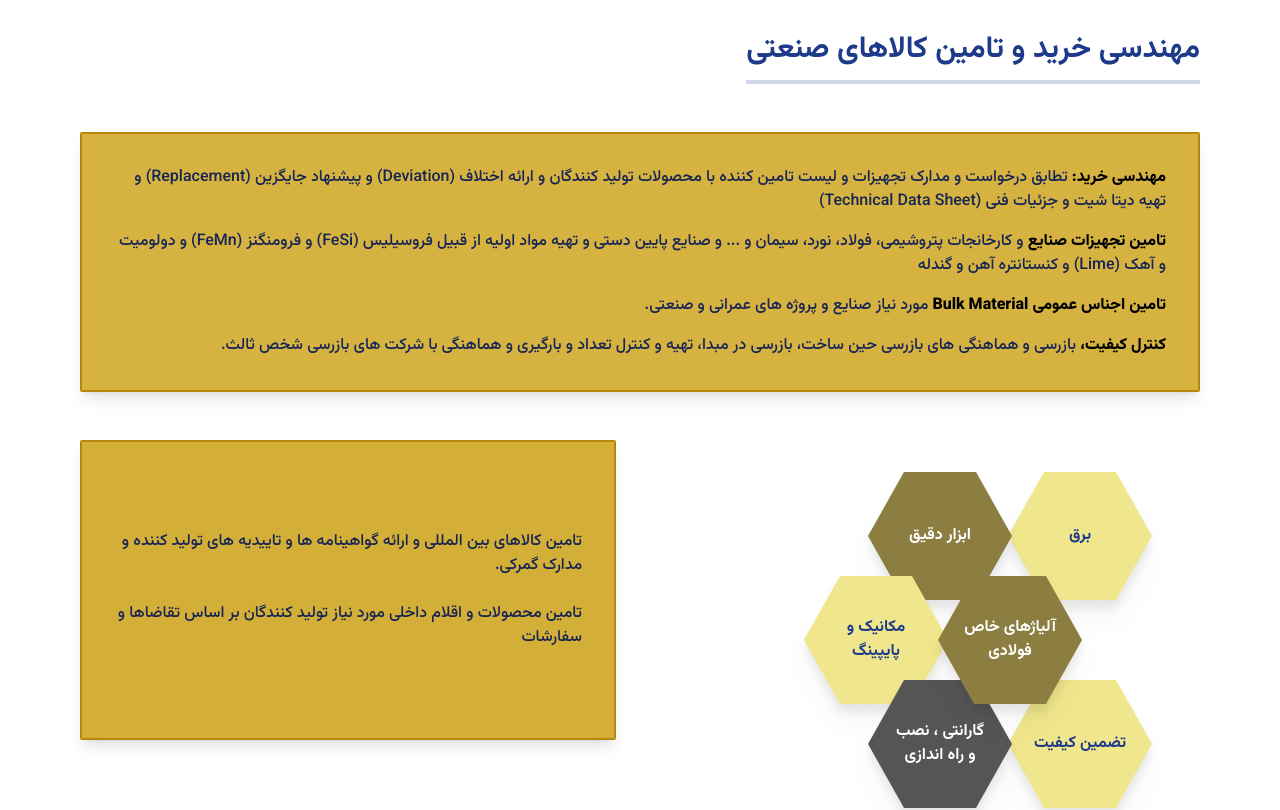
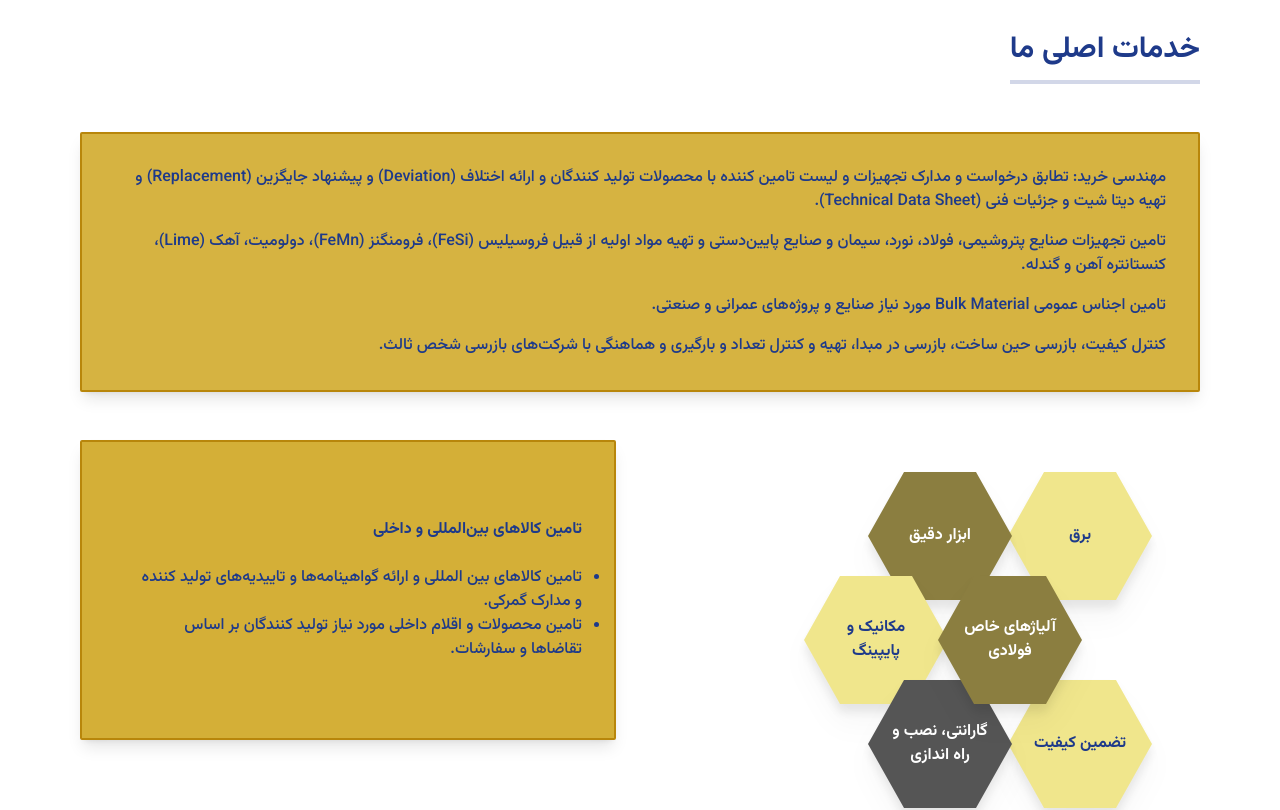
Before and after one commit to MahanYadavi/ProjectWithReact, a React (Vite) app: page /services in a window 1280 px wide. Shown: the part 320-1130 px from the top of the page. Built offline with nearby package versions, Linux system fonts and the light colour scheme.

Commit message:
translation for commercePage

```diff
--- a/src/i18n/config.ts
+++ b/src/i18n/config.ts
@@ -154,18 +154,73 @@ const resources = {
         quickLinks: 'Quick Links',
         services: 'Services',
         rights: 'All rights reserved.',
+      },
+        commerce: {
+      main: {
+        title: "Our Core Services",
+        engineering: "Engineering procurement: Matching requests and equipment documents with supplier lists, providing deviation reports and replacements, and preparing technical datasheets.",
+        supplyIndustrial: "Supply of equipment for petrochemical, steel, rolling, cement and downstream industries and raw materials such as FeSi, FeMn, dolomite, lime, iron concentrate, and pellets.",
+        bulkMaterial: "Supply of general bulk material needed for industrial and civil projects.",
+        qualityControl: "Quality control, inspections during fabrication, inspection at source, quantity control, loading, and coordination with third-party inspection companies."
+      },
+      hexagons: {
+        electricity: "Electricity",
+        instrumentation: "Instrumentation",
+        specialAlloys: "Special Steel Alloys",
+        mechanicsPiping: "Mechanics & Piping",
+        qualityAssurance: "Quality Assurance",
+        warranty: "Warranty, Installation & Commissioning"
+      },
+      secondaryContent: {
+        title: "International & Domestic Supply",
+        items: [
+          "Supply of international goods with manufacturer certificates and customs documents.",
+          "Supply of domestic products as requested by manufacturers."
+        ]
       }
-      ,
+    },
+    header: {
+      title: "Industrial Procurement & Supply Engineering",
+      imageAlt: "Industrial Plant View"
+    }
+     },
       recordsPage: {
         title: 'Records',
         subtitle: 'Company records and past projects',
         intro: 'This page contains company records, key project summaries and historical information about our work.',
         note: 'Content coming soon.'
       }
-    }
   },
   fa: {
     translation: {
+        commerce: {
+      main: {
+        title: "خدمات اصلی ما",
+        engineering: "مهندسی خرید: تطابق درخواست و مدارک تجهیزات و لیست تامین کننده با محصولات تولید کنندگان و ارائه اختلاف (Deviation) و پیشنهاد جایگزین (Replacement) و تهیه دیتا شیت و جزئیات فنی (Technical Data Sheet).",
+        supplyIndustrial: "تامین تجهیزات صنایع پتروشیمی، فولاد، نورد، سیمان و صنایع پایین‌دستی و تهیه مواد اولیه از قبیل فروسیلیس (FeSi)، فرومنگنز (FeMn)، دولومیت، آهک (Lime)، کنستانتره آهن و گندله.",
+        bulkMaterial: "تامین اجناس عمومی Bulk Material مورد نیاز صنایع و پروژه‌های عمرانی و صنعتی.",
+        qualityControl: "کنترل کیفیت، بازرسی حین ساخت، بازرسی در مبدا، تهیه و کنترل تعداد و بارگیری و هماهنگی با شرکت‌های بازرسی شخص ثالث."
+      },
+      hexagons: {
+        electricity: "برق",
+        instrumentation: "ابزار دقیق",
+        specialAlloys: "آلیاژهای خاص فولادی",
+        mechanicsPiping: "مکانیک و پایپینگ",
+        qualityAssurance: "تضمین کیفیت",
+        warranty: "گارانتی، نصب و راه اندازی"
+      },
+      secondaryContent: {
+        title: "تامین کالاهای بین‌المللی و داخلی",
+        items: [
+          "تامین کالاهای بین المللی و ارائه گواهینامه‌ها و تاییدیه‌های تولید کننده و مدارک گمرکی.",
+          "تامین محصولات و اقلام داخلی مورد نیاز تولید کنندگان بر اساس تقاضاها و سفارشات."
+        ]
+      }
+    },
+    header: {
+      title: "مهندسی خرید و تامین کالاهای صنعتی",
+      imageAlt: "نمای کارخانه صنعتی"
+    },
       nav: {
         home: 'خانه',
         about: 'درباره ما',
@@ -351,6 +406,35 @@ const resources = {
   },
   ar: {
     translation: {
+        commerce: {
+      main: {
+        title: "خدماتنا الأساسية",
+        engineering: "الهندسة والشراء: مطابقة الطلبات ومستندات المعدات مع قوائم الموردين، تقديم تقارير الانحراف والاستبدال، وإعداد النشرات الفنية.",
+        supplyIndustrial: "توريد المعدات للصناعات البتروكيماوية، الصلب، الأسطوانات، الأسمنت والصناعات التابعة، وتوريد المواد الأولية مثل FeSi، FeMn، الدولوميت، الجير، مركزات الحديد والحبيبات.",
+        bulkMaterial: "توريد المواد العامة Bulk Material المطلوبة للصناعات والمشاريع المدنية والصناعية.",
+        qualityControl: "مراقبة الجودة، التفتيش أثناء التصنيع، التفتيش عند المصدر، مراقبة الكميات والتحميل والتنسيق مع شركات التفتيش الطرف الثالث."
+      },
+      hexagons: {
+        electricity: "الكهرباء",
+        instrumentation: "الأتمتة وأجهزة القياس",
+        specialAlloys: "سبائك فولاذية خاصة",
+        mechanicsPiping: "الميكانيكا والأنابيب",
+        qualityAssurance: "ضمان الجودة",
+        warranty: "الضمان، التركيب والتشغيل"
+      },
+      secondaryContent: {
+        title: "توريد دولي وداخلي",
+        items: [
+          "توريد السلع الدولية مع شهادات الشركة المصنعة والوثائق الجمركية.",
+          "توريد المنتجات المحلية حسب طلبات الشركات المصنعة."
+        ]
+      }
+    },
+    header: {
+      title: "هندسة الشراء وتوريد المعدات الصناعية",
+      imageAlt: "منظر المصنع الصناعي"
+    }
+  },
       nav: {
         home: 'الرئيسية',
         about: 'من نحن',
@@ -511,7 +595,6 @@ const resources = {
         note: 'المحتوى قيد الإعداد.'
       }
     }
-  }
 };
 
 i18n
--- a/src/pages/Services.tsx
+++ b/src/pages/Services.tsx
@@ -1,122 +1,92 @@
 import React from 'react';
-import {Hexagon} from '../components/Hexagon.tsx';
+import { Hexagon } from '../components/Hexagon.tsx';
+import { useTranslation } from 'react-i18next';
 
-function App() {
-  // راهنمای تغییر تصویر:
-  // 1. تصویر خود را با نام 'header-bg.jpg' در پوشه 'public' قرار دهید.
-  // 2. اگر تصویر وجود داشته باشد نمایش داده می‌شود، در غیر این صورت از تصویر آنلاین استفاده می‌شود.
-  const headerImage = "/header-bg.jpg";
-  const fallbackImage = "https://images.unsplash.com/photo-1581094794329-c8112a89af12?q=80&w=2070&auto=format&fit=crop";
+function Services() {
+  const { t, i18n } = useTranslation();
 
   return (
     <div className="min-h-screen bg-white pb-20 font-vazir">
       {/* Header Image Section */}
       <div className="w-full h-48 md:h-64 lg:h-80 overflow-hidden relative bg-gray-900">
         <img
-          src={headerImage}
+          src="/header-bg.jpg"
           onError={(e) => {
-            // اگر تصویر لوکال پیدا نشد، تصویر آنلاین را بارگذاری کن
-            e.currentTarget.src = fallbackImage;
+            e.currentTarget.src =
+              'https://images.unsplash.com/photo-1581094794329-c8112a89af12?q=80&w=2070&auto=format&fit=crop';
           }}
-          alt="Industrial Plant View"
+          alt={t('header.imageAlt')}
           className="w-full h-full object-cover object-center brightness-75"
         />
         <div className="absolute inset-0 bg-gradient-to-t from-black/40 via-transparent to-transparent"></div>
       </div>
 
-      <main className="container mx-auto px-4 max-w-6xl mt-8 space-y-12">
-
+      <main
+        className={`container mx-auto px-4 max-w-6xl mt-8 space-y-12 text-${
+          i18n.dir() === 'rtl' ? 'right' : 'left'
+        }`}
+      >
         {/* Page Title */}
-        <div className="text-right">
+        <div>
           <h1 className="text-2xl md:text-3xl font-bold text-blue-900 border-b-4 border-blue-900/20 pb-3 inline-block">
-            مهندسی خرید و تامین کالاهای صنعتی
+            {t('commerce.main.title')}
           </h1>
         </div>
 
         {/* Main Content Box */}
         <section className="bg-[#d4af37] border-2 border-[#b8860b] p-6 md:p-8 rounded-sm shadow-lg relative overflow-hidden">
-           {/* بافت پس‌زمینه تزئینی */}
-           <div className="absolute inset-0 bg-white/5 pointer-events-none"></div>
-
-           <div className="relative z-10 text-blue-950 font-medium space-y-4 leading-relaxed text-justify md:text-right text-sm md:text-base">
-             <p>
-               <span className="font-extrabold text-black">مهندسی خرید:</span> تطابق درخواست و مدارک تجهیزات و لیست تامین کننده با محصولات تولید کنندگان و ارائه اختلاف (Deviation) و پیشنهاد جایگزین (Replacement) و تهیه دیتا شیت و جزئیات فنی (Technical Data Sheet)
-             </p>
-             <p>
-               <span className="font-extrabold text-black">تامین تجهیزات صنایع</span> و کارخانجات پتروشیمی، فولاد، نورد، سیمان و ... و صنایع پایین دستی و تهیه مواد اولیه از قبیل فروسیلیس (FeSi) و فرومنگنز (FeMn) و دولومیت و آهک (Lime) و کنستانتره آهن و گندله
-             </p>
-             <p>
-               <span className="font-extrabold text-black">تامین اجناس عمومی Bulk Material</span> مورد نیاز صنایع و پروژه های عمرانی و صنعتی.
-             </p>
-             <p>
-               <span className="font-extrabold text-black">کنترل کیفیت،</span> بازرسی و هماهنگی های بازرسی حین ساخت، بازرسی در مبدا، تهیه و کنترل تعداد و بارگیری و هماهنگی با شرکت های بازرسی شخص ثالث.
-             </p>
-           </div>
+          <div className="absolute inset-0 bg-white/5 pointer-events-none"></div>
+          <div className="relative z-10 font-medium space-y-4 leading-relaxed text-sm md:text-base">
+            <p>{t('commerce.main.engineering')}</p>
+            <p>{t('commerce.main.supplyIndustrial')}</p>
+            <p>{t('commerce.main.bulkMaterial')}</p>
+            <p>{t('commerce.main.qualityControl')}</p>
+          </div>
         </section>
 
         {/* Bottom Section: Hexagons + Secondary Text */}
         <section className="flex flex-col lg:flex-row gap-12 items-center lg:items-start justify-between">
-
           {/* Left Side: Hexagonal Grid */}
           <div className="w-full lg:w-1/2 flex justify-center lg:justify-start pt-4 lg:pt-8">
-            {/*
-                برای اضافه کردن شش‌ضلعی جدید، کافیست یک تگ <Hexagon /> جدید اضافه کنید
-                و موقعیت آن را با کلاس‌های absolute تنظیم کنید.
-            */}
             <div className="relative w-[320px] h-[320px] md:w-[380px] md:h-[380px]">
-
-              {/* Top Right - Yellow */}
               <div className="absolute top-0 right-10 md:right-12 hover:z-20 transition-all duration-300">
-                <Hexagon text="برق" color="yellow" />
+                <Hexagon text={t('commerce.hexagons.electricity')} color="yellow" />
               </div>
-
-              {/* Top Left - Brown */}
               <div className="absolute top-0 left-10 md:left-12 hover:z-20 transition-all duration-300">
-                <Hexagon text="ابزار دقیق" color="brown" />
+                <Hexagon text={t('commerce.hexagons.instrumentation')} color="brown" />
               </div>
-
-              {/* Middle Center - Brown */}
               <div className="absolute top-[6.5rem] left-1/2 -translate-x-1/2 z-10 hover:z-20 transition-all duration-300">
-                <Hexagon text="آلیاژهای خاص فولادی" color="brown" />
+                <Hexagon text={t('commerce.hexagons.specialAlloys')} color="brown" />
               </div>
-
-              {/* Middle Left - Yellow */}
               <div className="absolute top-[6.5rem] -left-2 md:-left-4 hover:z-20 transition-all duration-300">
-                 <Hexagon text="مکانیک و پایپینگ" color="yellow" />
+                <Hexagon text={t('commerce.hexagons.mechanicsPiping')} color="yellow" />
               </div>
-
-              {/* Bottom Right - Yellow */}
               <div className="absolute top-[13rem] right-10 md:right-12 hover:z-20 transition-all duration-300">
-                <Hexagon text="تضمین کیفیت" color="yellow" />
+                <Hexagon text={t('commerce.hexagons.qualityAssurance')} color="yellow" />
               </div>
-
-              {/* Bottom Left - Grey */}
               <div className="absolute top-[13rem] left-10 md:left-12 hover:z-20 transition-all duration-300">
-                <Hexagon text="گارانتی ، نصب و راه اندازی" color="grey" className="text-xs" />
+                <Hexagon text={t('commerce.hexagons.warranty')} color="grey" className="text-xs" />
               </div>
-
             </div>
           </div>
 
           {/* Right Side: Secondary Content Box */}
           <div className="w-full lg:w-1/2 h-full">
-             <div className="bg-[#d4af37] border-2 border-[#b8860b] p-6 md:p-8 rounded-sm shadow-lg h-full flex flex-col justify-center min-h-[300px]">
-                <div className="text-blue-950 font-medium space-y-6 leading-relaxed text-justify md:text-right text-sm md:text-base">
-                  <p>
-                    تامین کالاهای بین المللی و ارائه گواهینامه ها و تاییدیه های تولید کننده و مدارک گمرکی.
-                  </p>
-                  <p>
-                    تامین محصولات و اقلام داخلی مورد نیاز تولید کنندگان بر اساس تقاضاها و سفارشات
-                  </p>
-                </div>
-             </div>
+            <div className="bg-[#d4af37] border-2 border-[#b8860b] p-6 md:p-8 rounded-sm shadow-lg h-full flex flex-col justify-center min-h-[300px]">
+              <div className="font-medium space-y-6 leading-relaxed text-sm md:text-base">
+                <h2 className="font-bold">{t('commerce.secondaryContent.title')}</h2>
+                <ul className="list-disc pl-5">
+                  {t('commerce.secondaryContent.items', { returnObjects: true }).map((item, idx) => (
+                    <li key={idx}>{item}</li>
+                  ))}
+                </ul>
+              </div>
+            </div>
           </div>
-
         </section>
-
       </main>
     </div>
   );
 }
 
-export default App;
+export default Services;
```
